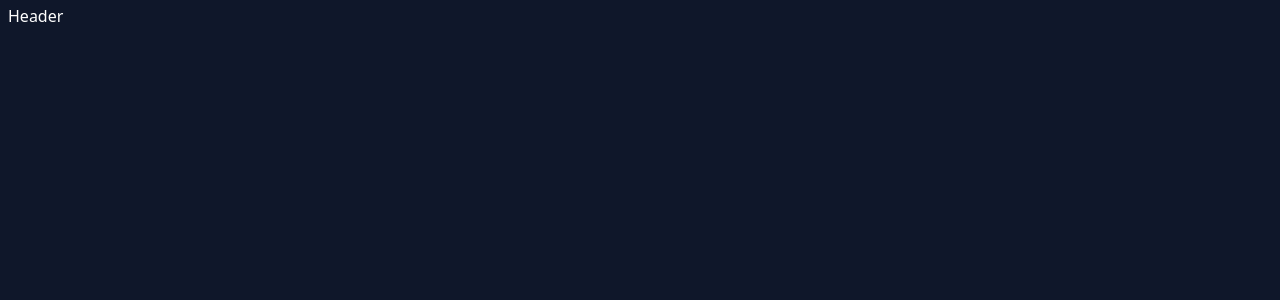
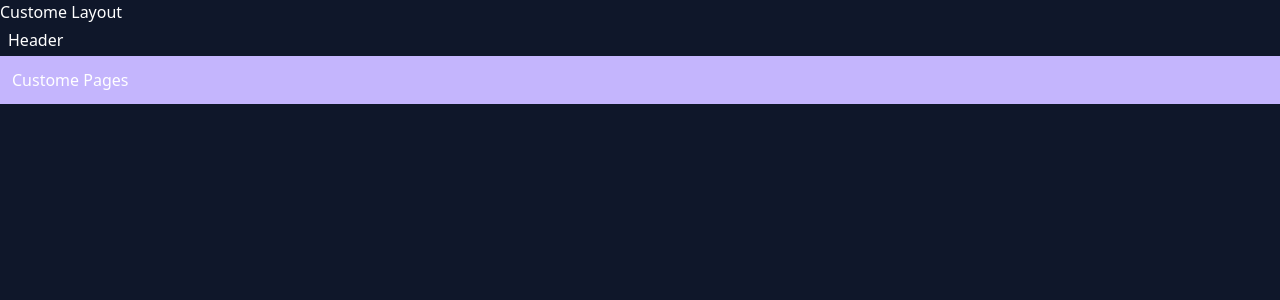
Before and after one commit to riskihia/learn-nuxt, a Nuxt app: page /custome in a window 1280 px wide. Before the commit this address had no page. Shown: the top 300 px of the page. Built offline with nearby package versions, Linux system fonts and the light colour scheme.

Commit message:
add: layouts

```diff
--- /dev/null
+++ b/layouts/custome.vue
@@ -0,0 +1,6 @@
+<template>
+    <div class="CustometLayout">
+        <p>Custome Layout</p>
+        <slot />
+    </div>
+</template>
--- /dev/null
+++ b/layouts/default.vue
@@ -0,0 +1,6 @@
+<template>
+    <div class="DefaultLayout">
+        <p>Default Layout</p>
+        <slot />
+    </div>
+</template>
--- /dev/null
+++ b/pages/custome.vue
@@ -0,0 +1,10 @@
+<script>
+definePageMeta({
+    layout: "custome"
+});
+</script>
+<template>
+    <div class="CustomePage p-3 bg-violet-300">
+        <p>Custome Pages</p>
+    </div>
+</template>
```
